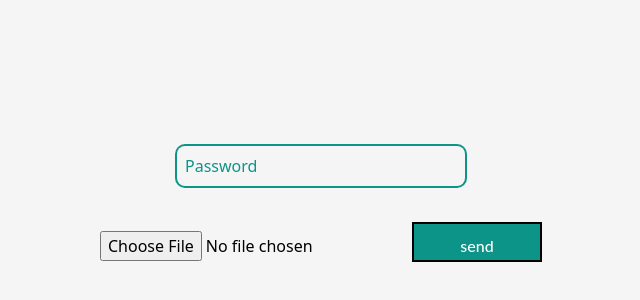
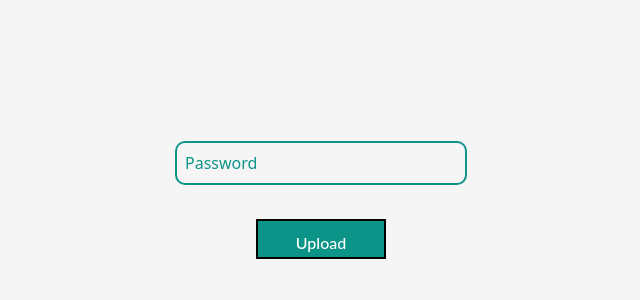
Before and after one commit to adnanenet/tamplate-send, a Vue app: page / in a window 1280 px wide. Shown: the part 204-504 px from the top of the page, without its empty margins (319-959 px from the left). Built offline with nearby package versions, Linux system fonts and the light colour scheme.

Commit message:
i made upload button that upload json and display it

```diff
--- a/src/components/tamplateCv.vue
+++ b/src/components/tamplateCv.vue
@@ -9,13 +9,58 @@
       </div>
     </div>
     <div>
-      <input type="file" @change="onFileChange" accept=".json" />
-    <button class="custom-btn btn-9 mt-5" @click="readFile">send</button>
-    <pre v-if="jsonData">{{ jsonData }}</pre>
+    <input type="file" ref="fileInput" @change="handleFileChange" style="display: none" />
+    <button class="custom-btn btn-9 mt-5" @click="triggerFileInput">Upload JSON</button>
+    <div v-if="fileName" class="mt-3">
+      <p>Uploaded file: {{ fileName }}</p>
+      <textarea v-model="fileContent" readonly rows="10" cols="50"></textarea>
     </div>
+  </div>
   </div>
 
 </template>
+<script>
+export default {
+  data() {
+    return {
+      fileName: '',
+      fileContent: ''
+    };
+  },
+  methods: {
+    triggerFileInput() {
+      this.$refs.fileInput.click();
+    },
+    handleFileChange(event) {
+      const file = event.target.files[0];
+      if (file && file.type === "application/json") {
+        this.fileName = file.name;
+        const reader = new FileReader();
+        reader.onload = (e) => {
+          try {
+            const json = JSON.parse(e.target.result);
+            this.fileContent = JSON.stringify(json, null, 2);
+            this.readFile(json);
+          } catch (error) {
+            console.error("Error parsing JSON file", error);
+            this.fileName = '';
+            this.fileContent = '';
+          }
+        };
+        reader.readAsText(file);
+      } else {
+        console.error("Please upload a valid JSON file.");
+        this.fileName = '';
+        this.fileContent = '';
+      }
+    },
+    readFile(json) {
+      console.log("JSON file content:", json);
+    }
+  }
+}
+</script>
+
 <style>
 .custom-btn {
   width: 130px;
```
